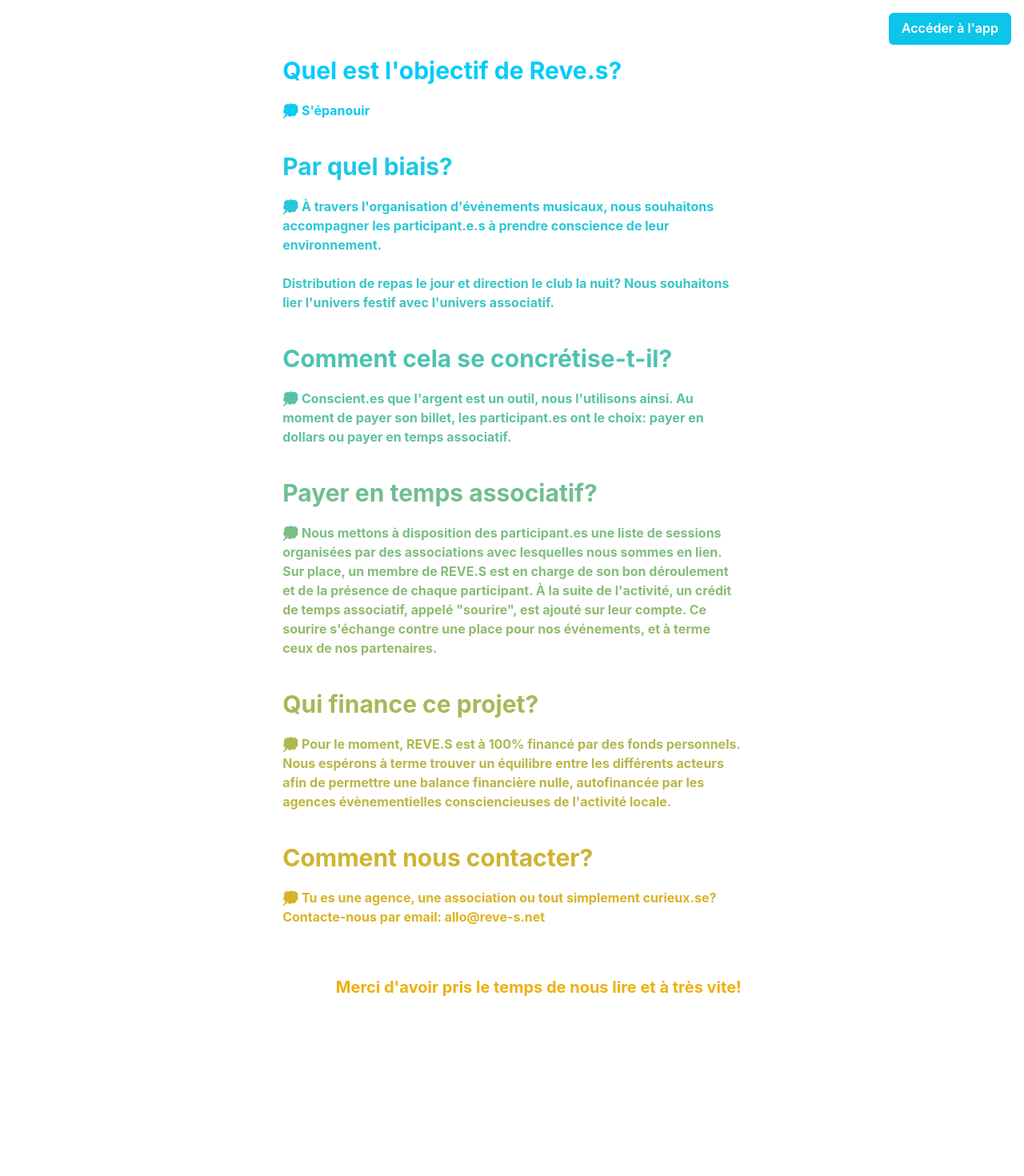
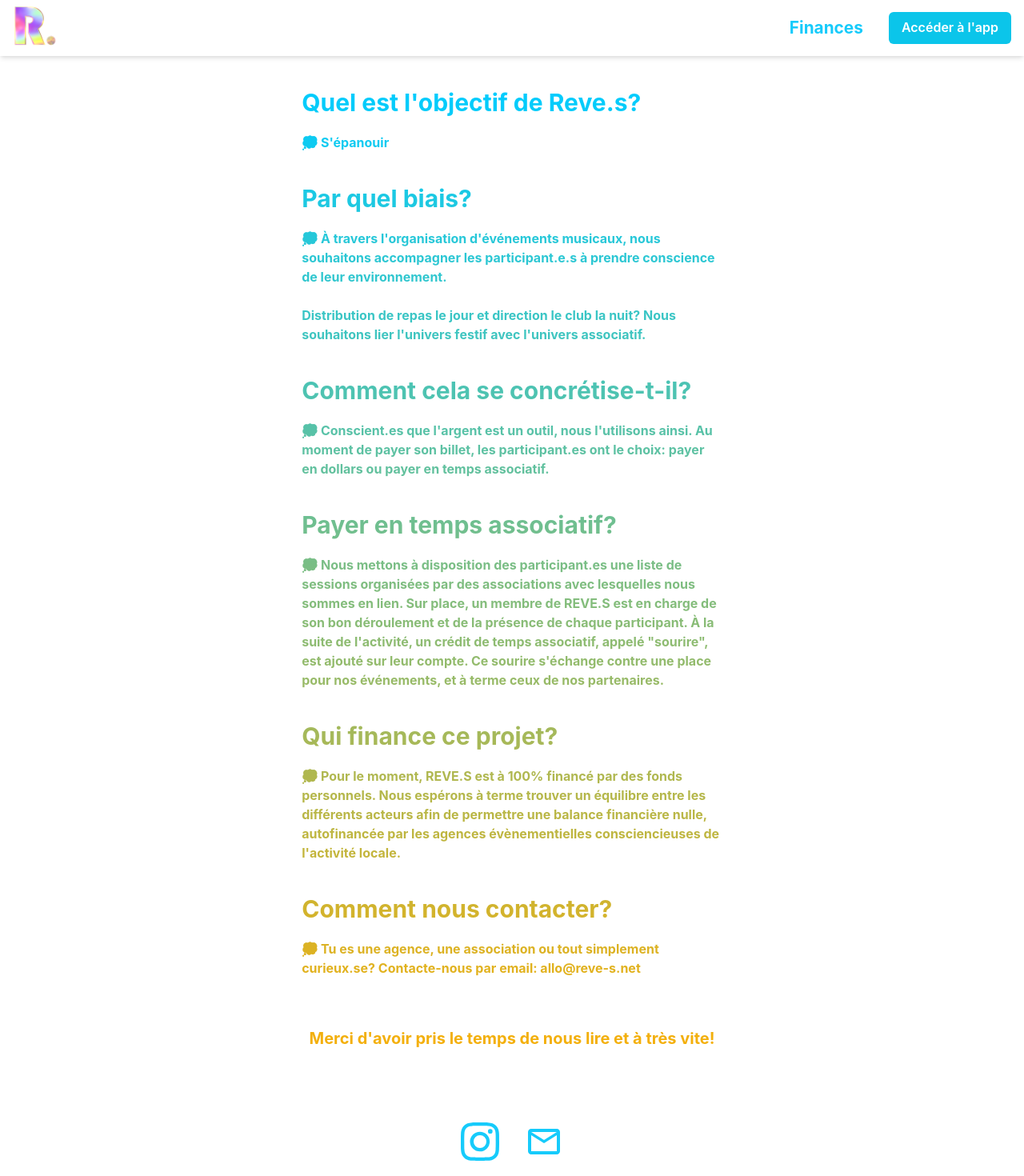
Before and after one commit to AlexisAnzieu/reves-website, a Next.js app: page / in a window 1280 px wide. Shown: the top 1470 px of the page at 80% size. Before the commit the page ends 1314 px from the top, so only its background shows below. Built offline with nearby package versions, Linux system fonts and the light colour scheme.

Commit message:
add navbar

```diff
--- /dev/null
+++ b/components/BottomBar.tsx
@@ -0,0 +1,34 @@
+import { Box, Center, chakra, Flex, Icon } from "@chakra-ui/react";
+import { BsInstagram } from "react-icons/bs";
+import { MdOutlineEmail } from "react-icons/md";
+
+export default function Navbar() {
+    return (
+        <Center>
+            <Flex h="70px" mb={30}>
+                <Box fontSize="3rem" fontWeight={"bold"} color="#16CBFB">
+                    <chakra.a
+                        p="4"
+                        _hover={{
+                            textDecoration: "none",
+                            color: "orange.400",
+                        }}
+                        href="https://www.instagram.com/reve.s_event/"
+                    >
+                        <Icon as={BsInstagram} />
+                    </chakra.a>
+                    <chakra.a
+                        p="4"
+                        _hover={{
+                            textDecoration: "none",
+                            color: "orange.400",
+                        }}
+                        href="mailto:allo@reve-s.net"
+                    >
+                        <Icon as={MdOutlineEmail} />
+                    </chakra.a>
+                </Box>
+            </Flex>
+        </Center>
+    );
+}
--- /dev/null
+++ b/components/Navbar.tsx
@@ -0,0 +1,61 @@
+import { Box, Button, Center, Flex, Link, Spacer } from "@chakra-ui/react";
+import NextImage from "next/image";
+
+export default function Navbar() {
+    return (
+        <Flex
+            backgroundColor="white"
+            position="sticky"
+            boxShadow="md"
+            w="100%"
+            top="0"
+            zIndex="100"
+            h="70px"
+        >
+            <Center>
+                <Box pl={2}>
+                    <a href="/" aria-label="back to acti homepage">
+                        <NextImage
+                            width="70px"
+                            height="70px"
+                            alt="logo acti"
+                            src="/favicon.png"
+                        />
+                    </a>
+                </Box>
+            </Center>
+            <Spacer />
+            <Center>
+                <Box
+                    fontSize="1.3rem"
+                    fontWeight={"bold"}
+                    p="4"
+                    color="#16CBFB"
+                >
+                    <Link
+                        _hover={{
+                            textDecoration: "none",
+                            color: "orange.400",
+                        }}
+                        href="/finances"
+                    >
+                        Finances
+                    </Link>
+                </Box>
+                <Box p="4">
+                    <a href="https://app.reve-s.net">
+                        <Button
+                            _hover={{
+                                backgroundColor: "orange.400",
+                            }}
+                            colorScheme={"cyan"}
+                            color={"white"}
+                        >
+                            Accéder à l'app
+                        </Button>
+                    </a>
+                </Box>
+            </Center>
+        </Flex>
+    );
+}
--- a/components/Navbarx.tsx
+++ /dev/null
@@ -1,17 +0,0 @@
-import { Box, Button } from "@chakra-ui/react";
-export default function Navbar() {
-    return (
-        <Box position={"fixed"} right={0} bg={"white"} m={4}>
-            <a
-                style={{
-                    textDecoration: "none",
-                }}
-                href="https://app.reve-s.net"
-            >
-                <Button colorScheme={"cyan"} color={"white"}>
-                    Accéder à l'app
-                </Button>
-            </a>
-        </Box>
-    );
-}
--- a/package.json
+++ b/package.json
@@ -15,7 +15,8 @@
     "framer-motion": "^6",
     "next": "12.1.5",
     "react": "18.0.0",
-    "react-dom": "18.0.0"
+    "react-dom": "18.0.0",
+    "react-icons": "^4.4.0"
   },
   "devDependencies": {
     "@types/node": "17.0.23",
--- a/pages/_app.tsx
+++ b/pages/_app.tsx
@@ -1,8 +1,9 @@
 import "../styles/globals.css";
 import type { AppProps } from "next/app";
 import { ChakraProvider } from "@chakra-ui/react";
-import Navbar from "../components/Navbarx";
+import Navbar from "../components/Navbar";
 import Head from "next/head";
+import BottomBar from "../components/BottomBar";
 
 function MyApp({ Component, pageProps }: AppProps) {
     return (
@@ -22,8 +23,9 @@ function MyApp({ Component, pageProps }: AppProps) {
                     key="ogpic"
                 />
             </Head>
-            <Navbar></Navbar>
+            <Navbar />
             <Component {...pageProps} />
+            <BottomBar />
         </ChakraProvider>
     );
 }
--- a/pages/index.tsx
+++ b/pages/index.tsx
@@ -3,7 +3,7 @@ import type { NextPage } from "next";
 
 const Home: NextPage = () => {
     return (
-        <Container pt={"70px"}>
+        <Container p={"40px"}>
             <Box className="gradient-text" fontWeight={"bold"}>
                 <Heading size={"lg"} pb={5}>
                     Quel est l'objectif de Reve.s?
@@ -51,7 +51,7 @@ const Home: NextPage = () => {
                 <a href="mailto:allo@reve-s.net">allo@reve-s.net</a>
                 <br />
                 <br />
-                <Heading textAlign={"right"} size={"md"} pb={5} pt={10}>
+                <Heading textAlign={"center"} size={"md"} pt={10}>
                     Merci d'avoir pris le temps de nous lire et à très vite!
                     <br />
                 </Heading>
```
Also changed, not shown: pages/finances.tsx (added, +11 -0 lines), 1 other file (tests, documents, lock files or other folders).
